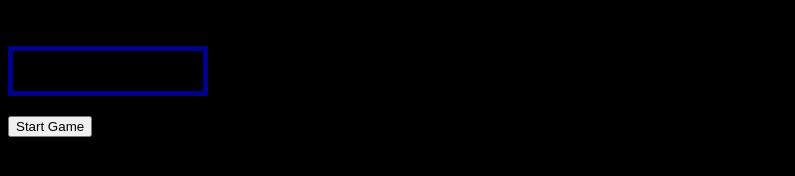
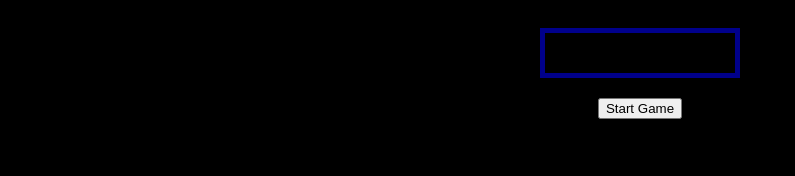
Before and after one commit to maxkonrad/frustrating-pacman, a website: page index.html in a window 1280 px wide. Shown: the whole page, without its empty margins (0-795 px from the left). Drawn offline with Linux system fonts and the light colour scheme.

Commit message:
fix wraooer display style

```diff
--- a/index.html
+++ b/index.html
@@ -30,7 +30,7 @@
 
        function showPage(){
            document.getElementById('loading-screen').style.display = 'none';
-           document.getElementById('wrapper').style.display = 'block';
+           document.getElementById('wrapper').style.display = 'flex';
        }
    </script>
    <script src="./App/Scripts/index.js"></script>
```
